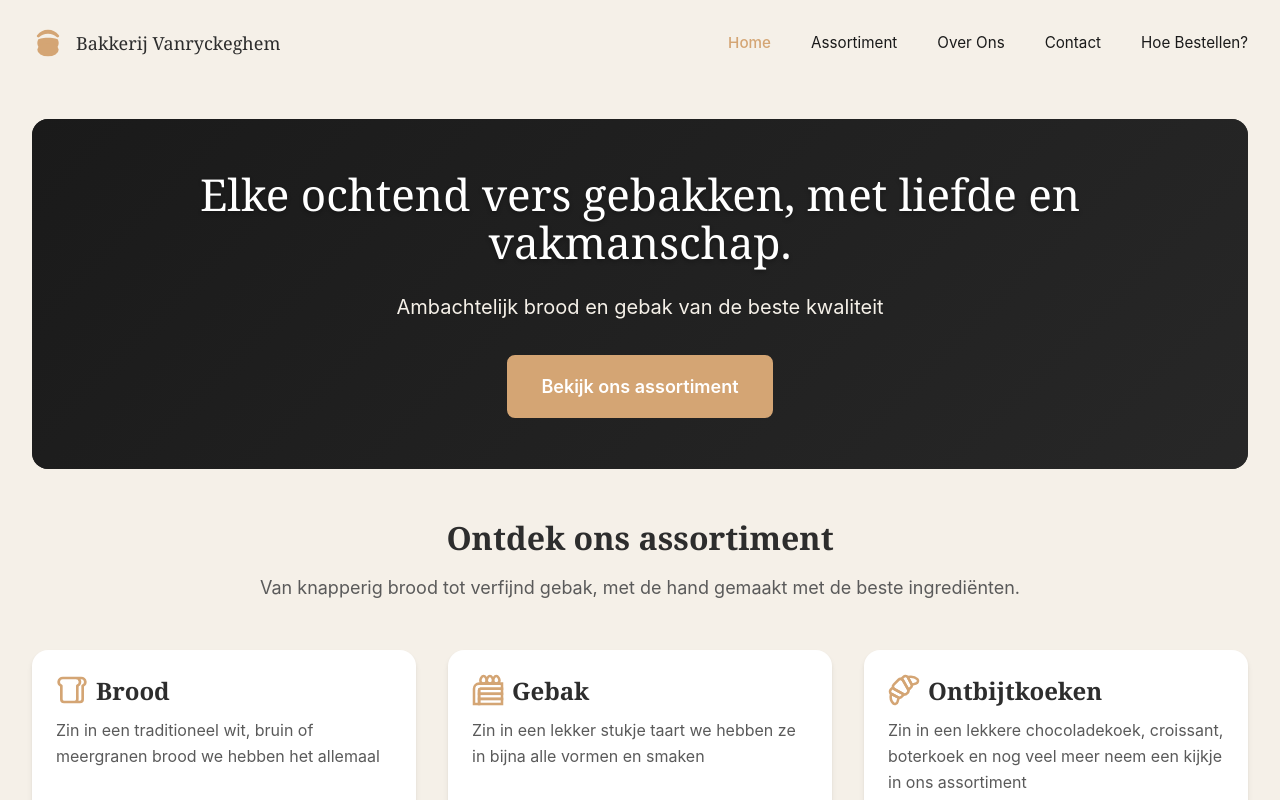
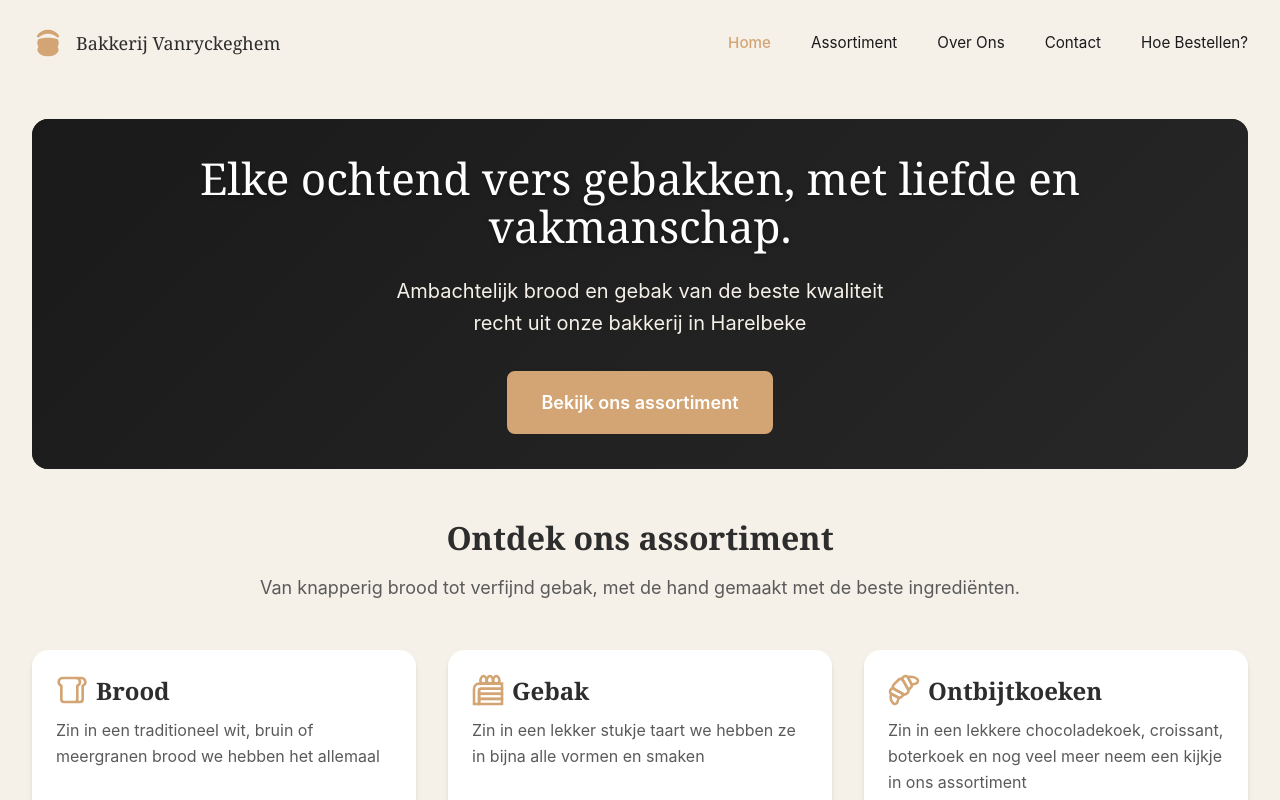
Before and after one commit to SanderVanryckeghem/bakkerij_vanryckeghem, an Angular app in the folder bakkerij_vanryckeghem/: page / in a window 1280 px wide. Shown: the top 800 px of the page. Built offline with nearby package versions, Linux system fonts and the light colour scheme.

Commit message:
Update hero section on home page

```diff
--- a/bakkerij_vanryckeghem/src/app/features/home/home/home.html
+++ b/bakkerij_vanryckeghem/src/app/features/home/home/home.html
@@ -10,7 +10,7 @@
 <div class="container-custom py-8">
   <app-hero
     title="Elke ochtend vers gebakken, met liefde en vakmanschap."
-    subtitle="Ambachtelijk brood en gebak van de beste kwaliteit"
+    subtitle="Ambachtelijk brood en gebak van de beste kwaliteit<br>recht uit onze bakkerij in Harelbeke"
     ctaText="Bekijk ons assortiment"
     ctaLink="/assortiment"
   ></app-hero>
--- a/bakkerij_vanryckeghem/src/app/shared/components/hero/hero.html
+++ b/bakkerij_vanryckeghem/src/app/shared/components/hero/hero.html
@@ -3,7 +3,7 @@
     <div class="container-custom hero-content">
       <h1 class="hero-title">{{ title() }}</h1>
       @if (subtitle()) {
-        <p class="hero-subtitle">{{ subtitle() }}</p>
+        <p class="hero-subtitle" [innerHTML]="subtitle()"></p>
       }
       @if (ctaText() && ctaLink()) {
         <div class="hero-cta">
```
